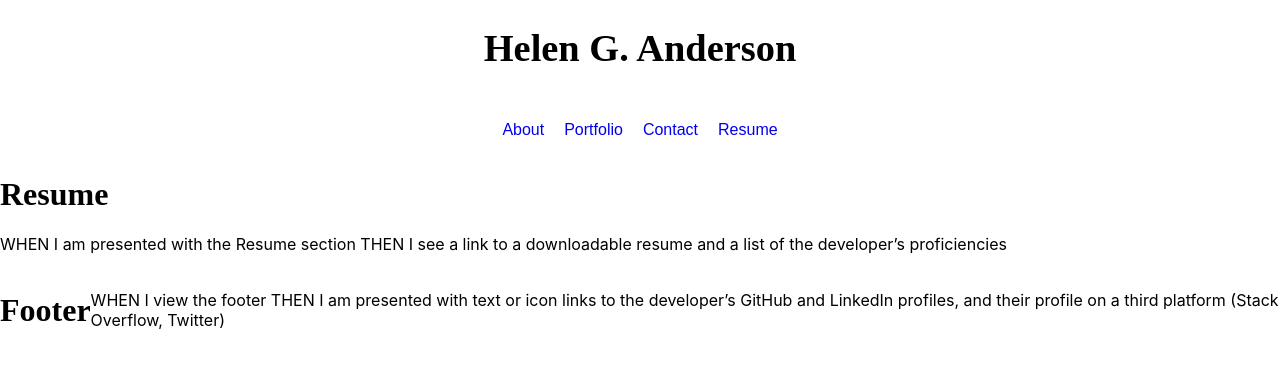
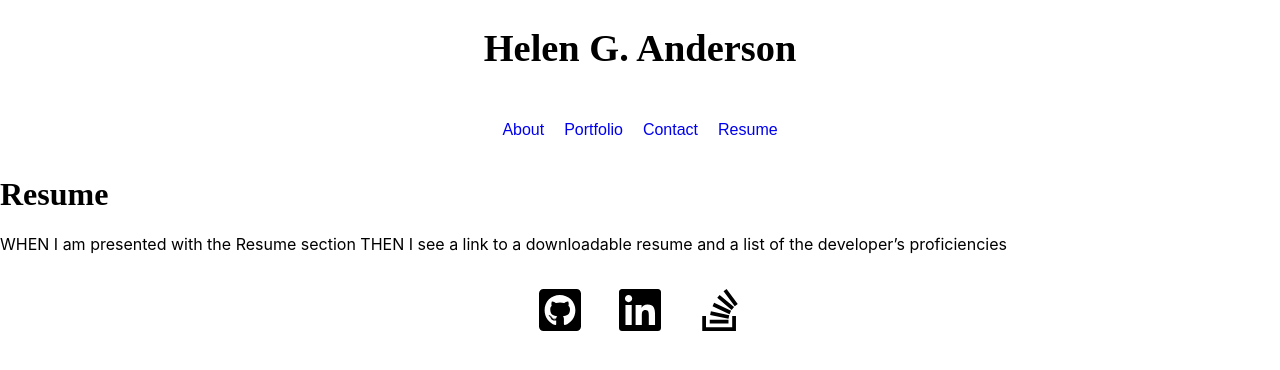
Before and after one commit to grace-anderson/react-portfolio, a React (Create React App) app: page /resume in a window 1280 px wide. Shown: the top 370 px of the page. Built offline with nearby package versions, Linux system fonts and the light colour scheme; a web font is replaced by a local one.

Commit message:
added icons in footer

```diff
--- a/package.json
+++ b/package.json
@@ -8,6 +8,7 @@
     "@testing-library/user-event": "^13.5.0",
     "react": "^18.2.0",
     "react-dom": "^18.2.0",
+    "react-icons": "^4.4.0",
     "react-router-dom": "^6.3.0",
     "react-scripts": "5.0.1",
     "web-vitals": "^2.1.4"
--- a/src/App.js
+++ b/src/App.js
@@ -5,6 +5,7 @@ import About from "./pages/About";
 import Portfolio from "./pages/Portfolio";
 import Contact from "./pages/Contact";
 import Resume from "./pages/Resume";
+
 
 function App() {
   return (
--- a/src/index.css
+++ b/src/index.css
@@ -29,10 +29,6 @@ code {
   align-items: flex-start;
 }
 
-.items-right {
-  align-items: flex-end;
-}
-
 .ul-padding {
   padding-inline-start: 0;
 }
@@ -55,3 +51,13 @@ h1 {
 .header-title {
   font-size: 2.4rem;
 }
+
+.icon-style {
+  font-size: 3rem;
+  padding-top: 1rem;
+}
+
+.icon-padding {
+  padding-left: 1rem;
+  padding-right: 1rem;
+}
--- a/src/layouts/Footer.js
+++ b/src/layouts/Footer.js
@@ -1,14 +1,10 @@
 import React from "react";
+import Icons from "./icons/Icons";
 
 function Footer() {
   return (
     <footer className="flex items-center justify-center" >
-      <h1 className="font-cursive">Footer</h1>
-      <p>
-        WHEN I view the footer THEN I am presented with text or icon links to
-        the developer’s GitHub and LinkedIn profiles, and their profile on a
-        third platform (Stack Overflow, Twitter)
-      </p>
+    <Icons />
     </footer>
   );
 }
--- a/src/layouts/MainLayout.js
+++ b/src/layouts/MainLayout.js
@@ -8,7 +8,7 @@ export default function MainLayout(props) {
     <div>
       <div className="flex items-center justify-center">
       {/* header */}
-      {<Header />}
+      <Header />
       </div>
 
       {/* nav */}
@@ -17,7 +17,7 @@ export default function MainLayout(props) {
       {props.children}
 
       {/* footer */}
-      <Footer />
+      <Footer className="flex items-center justify-center" />
     </div>
   );
 }
--- /dev/null
+++ b/src/layouts/icons/Icons.js
@@ -0,0 +1,16 @@
+import React, { Component } from "react";
+import { FaGithubSquare, FaLinkedin, FaStackOverflow } from "react-icons/fa";
+
+class Icons extends Component {
+  render() {
+    return (
+      <div className="icon-style">
+          <FaGithubSquare className="icon-padding" />
+          <FaLinkedin className="icon-padding"/>
+          <FaStackOverflow className="icon-padding"/>
+      </div>
+    );
+  }
+}
+
+export default Icons;
--- a/src/layouts/nav/Navbar.js
+++ b/src/layouts/nav/Navbar.js
@@ -8,10 +8,6 @@ export default function Navbar() {
       title: "About",
       link: "/",
     },
-    // {
-    //   title: "About",
-    //   link: "/about",
-    // },
     {
       title: "Portfolio",
       link: "/Portfolio",
```
Also changed, not shown: 1 other file (tests, documents, lock files or other folders).
